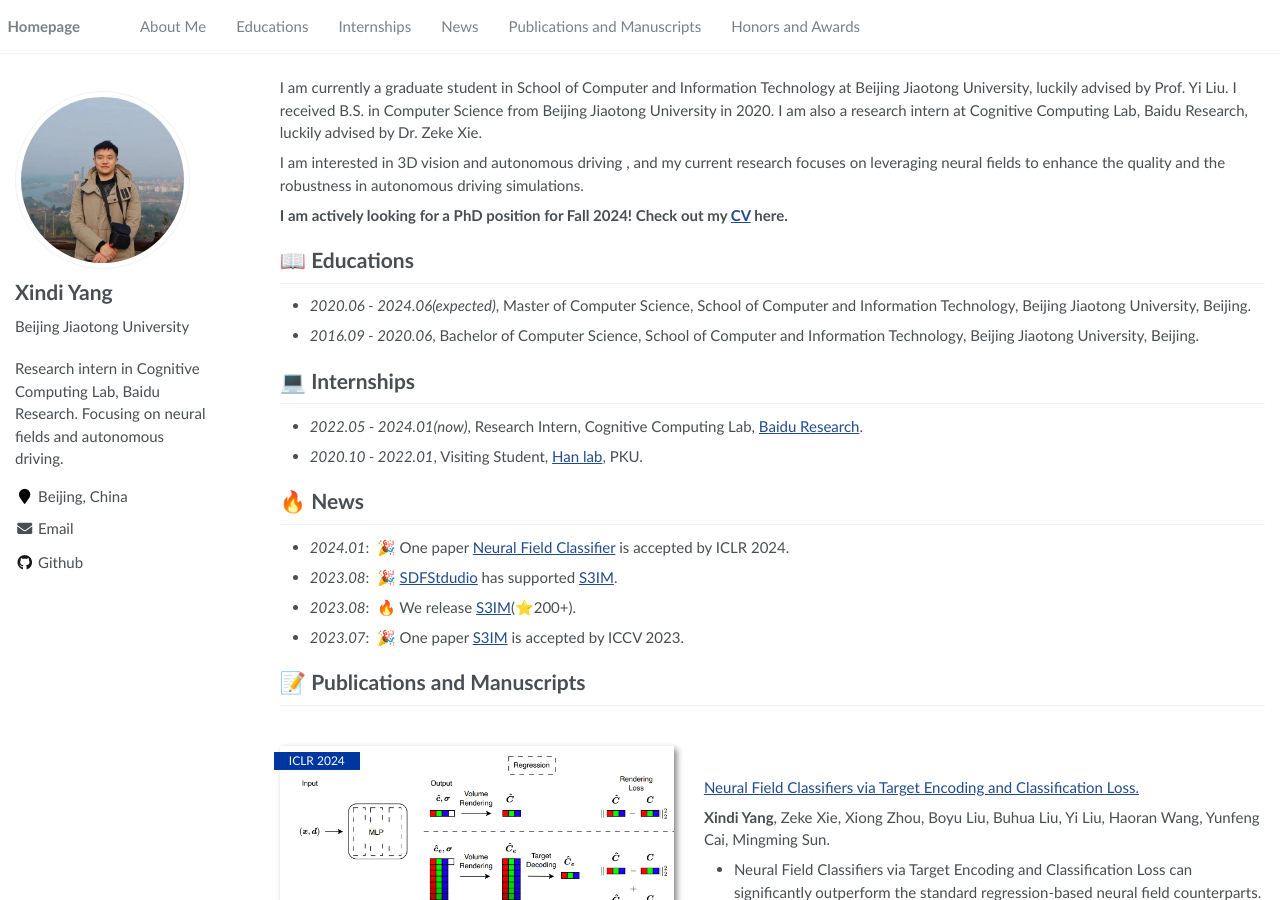
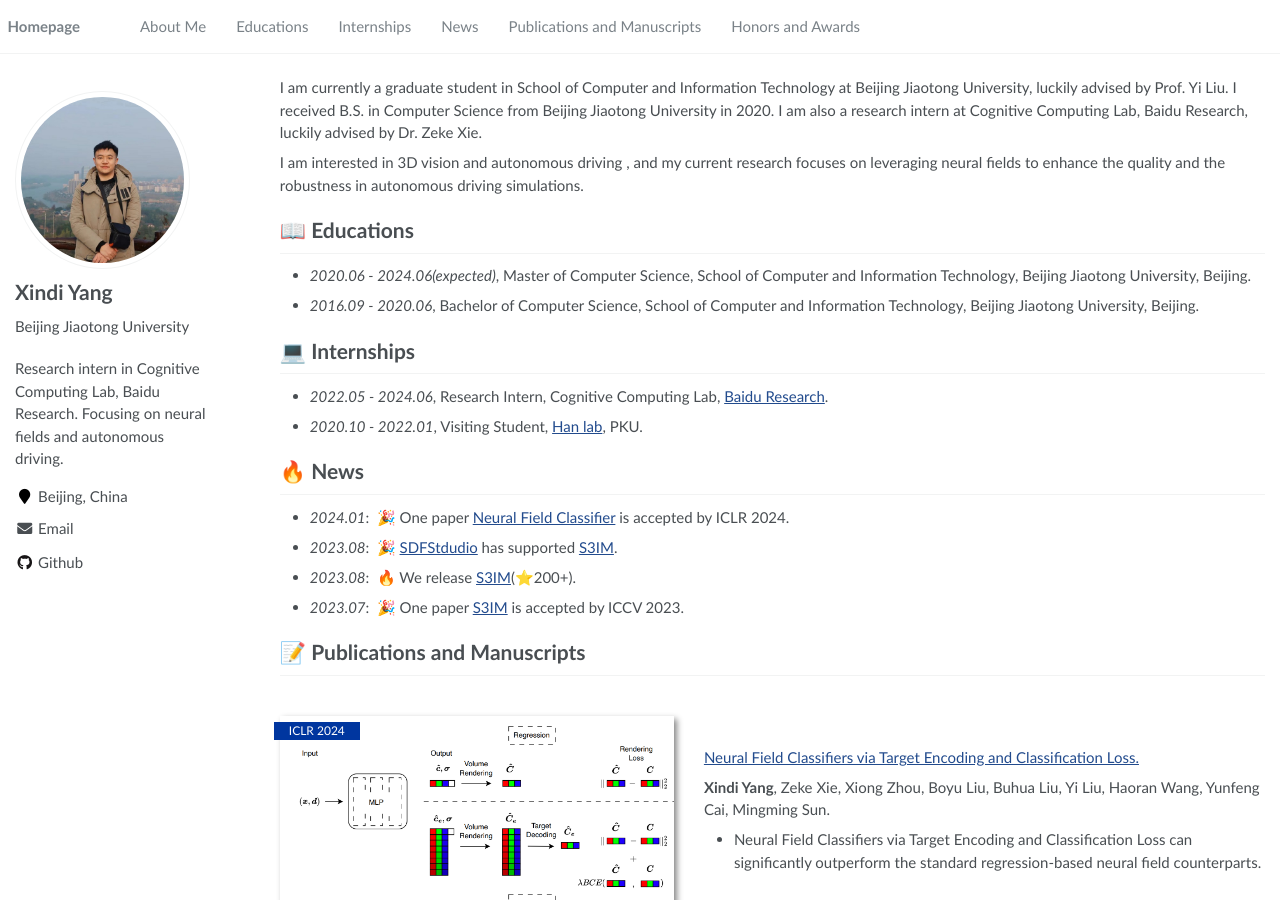
Before and after one commit to Madaoer/Madaoer.github.io, a Jekyll site: the page built from _pages/about.md, in a window 1280 px wide and 900 px high. Built offline with Jekyll 4.4.1, drawn with Linux system fonts in a browser that asks for light colours.

Commit message:
update info

```diff
--- a/_pages/about.md
+++ b/_pages/about.md
@@ -21,14 +21,13 @@ I am currently a graduate student in School of Computer and Information Technolo
 
 I am interested in 3D vision and autonomous driving , and my current research focuses on leveraging neural fields to enhance the quality and the robustness in autonomous driving simulations.
 
-**I am actively looking for a PhD position for Fall 2024! Check out my [CV](https://madaoer.github.io/assets/Xindi_Yang_CV.pdf) here.**
 
 # 📖 Educations
 - *2020.06 - 2024.06(expected)*, Master of Computer Science, School of Computer and Information Technology, Beijing Jiaotong University, Beijing.
 - *2016.09 - 2020.06*, Bachelor of Computer Science, School of Computer and Information Technology, Beijing Jiaotong University, Beijing.
 
 # 💻 Internships
-- *2022.05 - 2024.01(now)*, Research Intern, Cognitive Computing Lab, [Baidu Research](http://research.baidu.com/).
+- *2022.05 - 2024.06*, Research Intern, Cognitive Computing Lab, [Baidu Research](http://research.baidu.com/).
 - *2020.10 - 2022.01*, Visiting Student, [Han lab](https://cqb.pku.edu.cn/hanlab/), PKU.
 
 # 🔥 News
```
Also changed, not shown: 1 other file.
